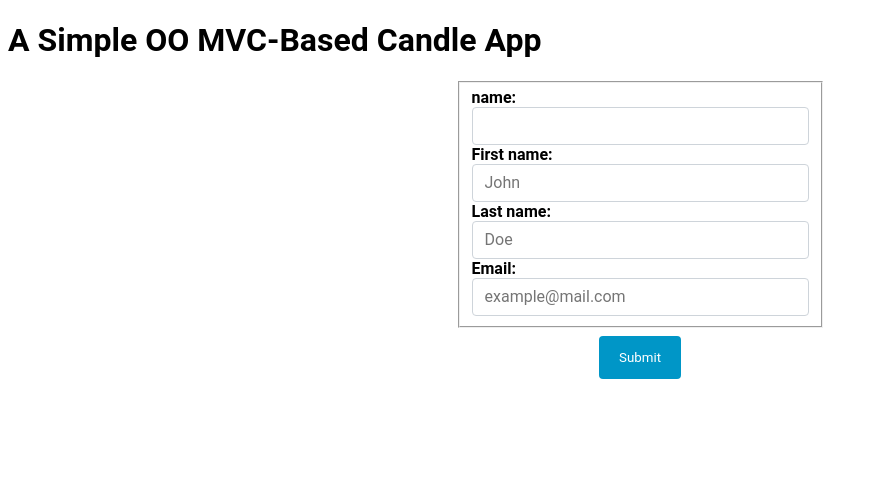
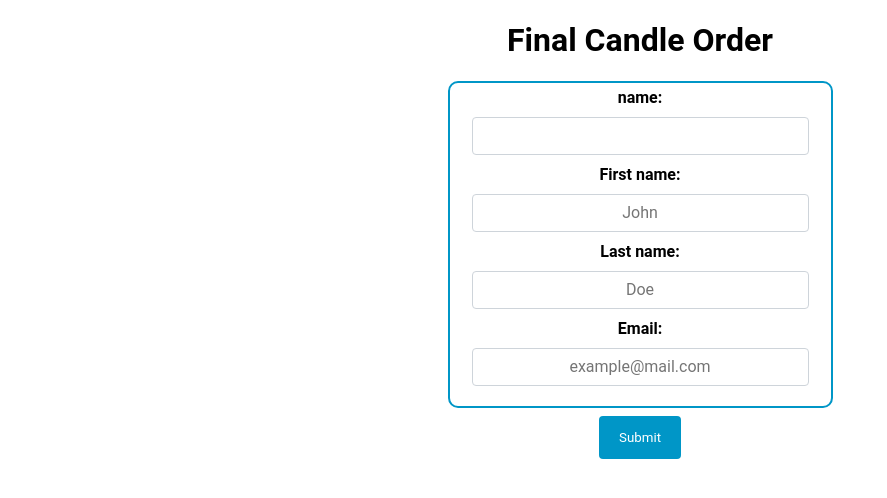
Before and after one commit to mbrnas/mvc-based-candle-shop, a plain HTML site: page form.html in a window 1280 px wide. Shown: the whole page, without its empty margins (0-887 px from the left). Drawn offline with Linux system fonts and the light colour scheme.

Commit message:
Jedan od zadnjih commitova

```diff
--- a/css/form.css
+++ b/css/form.css
@@ -1,6 +1,9 @@
 * {
   font-family: "Roboto", sans-serif;
+  text-align: center;
 }
+
+
 
 fieldset {
   display: flex;
@@ -8,6 +11,9 @@ fieldset {
   justify-content: center;
   width: fit-content;
   margin: 0 auto;
+  border: 2px solid #0096c7;
+  background-color: white;
+  border-radius: 10px;
 }
 
 /* fieldset input{
@@ -17,7 +23,7 @@ fieldset {
 } */
 
 input[type="submit"] {
-  background-color: #0096c7;
+  background-color:#0096c7;
   color: white;
   padding: 14px 20px;
   margin: 8px auto;
@@ -25,6 +31,7 @@ input[type="submit"] {
   cursor: pointer;
   border: 0;
   display: block;
+
 
 }
 
@@ -51,4 +58,5 @@ input[type="text"] {
   border: 1px solid #ced4da;
   border-radius: 0.25rem;
   width: fit-content;
+  margin: 10px;
 }
--- a/form.html
+++ b/form.html
@@ -1,7 +1,7 @@
 <!DOCTYPE html>
 <html>
     <head>
-        <title>OO MVC App</title>
+        <title>Candle Order</title>
         <meta charset="UTF-8">
         <meta name="viewport" content="width=device-width, initial-scale=1.0">
 
@@ -9,9 +9,10 @@
         <script src="js/app.js" type="module"></script>
         <script src="./js/Util/Validation.js" defer></script>
         <link rel="stylesheet" href="./css/form.css">
+        <link rel="icon" href="/media/icons8-candle(1).svg" type="image/icon type">
     </head>
     <body>
-        <h1>A Simple OO MVC-Based Candle App</h1>
+        <h1>Final Candle Order</h1>
         <form id="form-candle-name">
             <fieldset>
                 <label for="fname">First name:</label>
@@ -20,9 +21,13 @@
                 <input type="text" id="lname" name="lname" placeholder="Doe" size="30">
                 <label for="email">Email:</label>
                 <input type="text" name="email" id="email" placeholder="example@mail.com" size="30">
+                <!-- <label for="credit">Card Number:</label>
+                <input type="text" name="credit" id="credit" placeholder="XXXX-XXXX-XXXX-XXXX" size="30"> -->
             </fieldset>
-            <input type="submit" value="Submit">
+            <input type="submit" value="Submit" onsubmit="dontSubmitForm()">
         </form>
+
+
 
     </body>
 </html>
--- a/js/Controller/FormController.js
+++ b/js/Controller/FormController.js
@@ -31,9 +31,5 @@ export class FormController {
         //prevent the default action of a form (prevent submitting it)
         event.preventDefault();
         this.model.persist();
-//            let formData = new FormData(this.view.form);
-//            for (let entry of formData) {
-//                localStorage.setItem(entry[0], entry[1]);
-//            }
     }
 }
--- a/js/Util/Validation.js
+++ b/js/Util/Validation.js
@@ -1,6 +1,7 @@
 let fname = document.querySelector('#fname');
 let lname = document.querySelector('#lname');
 let email = document.querySelector('#email');
+let credit = document.querySelector('#credit');
 
 fname.addEventListener('change', o => {
     let regName = /^[\w'\-,.][^0-9_!¡?÷?¿/\\+=@#$%ˆ&*(){}|~<>;:[\]]{2,}$/;
@@ -22,6 +23,7 @@ lname.addEventListener('change', o =>{
     if(!regName.test(lname.value)){
         lname.style.border = "2px solid red";
         lname.style.color = "red";
+        lname.innerHTML = "Wrong input, only letters allowed";
     }
     else{
         lname.style.border = "1px solid black";
--- a/js/View/FormView.js
+++ b/js/View/FormView.js
@@ -29,5 +29,3 @@ export class FormView {
         this.inputs = this.form.querySelectorAll('input[type=text]');
     }
 }
-/* <label for="fname">First name:</label>
-<input type="text" id="fname" name="fname" placeholder="John" size="30"> */
```
Also changed, not shown: index.html (+2 -1 lines), media/cool-background.png (added), media/icons8-candle(1).svg (added).
